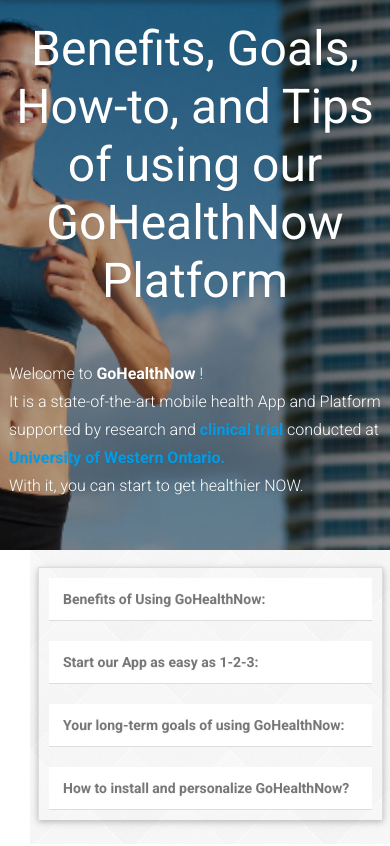
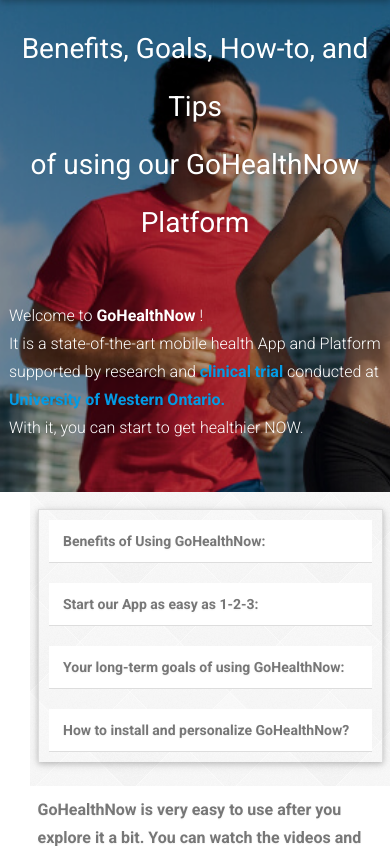
Before and after one commit to Cabbageboy/Gohealth-website, a PHP site: page /GHN_guide_En.html in a window 390 px wide. Shown: the part 70-916 px from the top of the page. Run offline with PHP 8.4, Linux system fonts and the light colour scheme; some web fonts are replaced.

Commit message:
media css responsive resolution
for device of max 767

```diff
--- a/css/guide.css
+++ b/css/guide.css
@@ -83,3 +83,11 @@
 .hoverg:hover{
     background-color: #E8E8E8;
 }
+@media only screen and ( max-width:767px ) {
+    .hero1-text h2 {
+        font-size: 28px;
+    }
+    .home-section::before {
+        background-position:-100px ;
+    }
+}
--- a/css/style.css
+++ b/css/style.css
@@ -482,6 +482,8 @@
 }
 .home-section::before {
     background-image: url('../img/divider2.jpg');
+    background-size: cover;
+    background-position:top center;
 }
 .hero-text {
     position: relative;
@@ -666,6 +668,11 @@
         width: 40px;
         margin-left: 20px;
     }
+    .home-section::before {
+
+        background-position:-250px ;
+
+    }
 }
 @media only screen and ( max-width:767px ) {
     .hero-text {
@@ -701,6 +708,11 @@
     }
     .android-inner .flex-direction-nav .flex-prev {
         left: 0;
+    }
+    .home-section::before {
+
+        background-position:-450px ;
+
     }
 }
 
```
